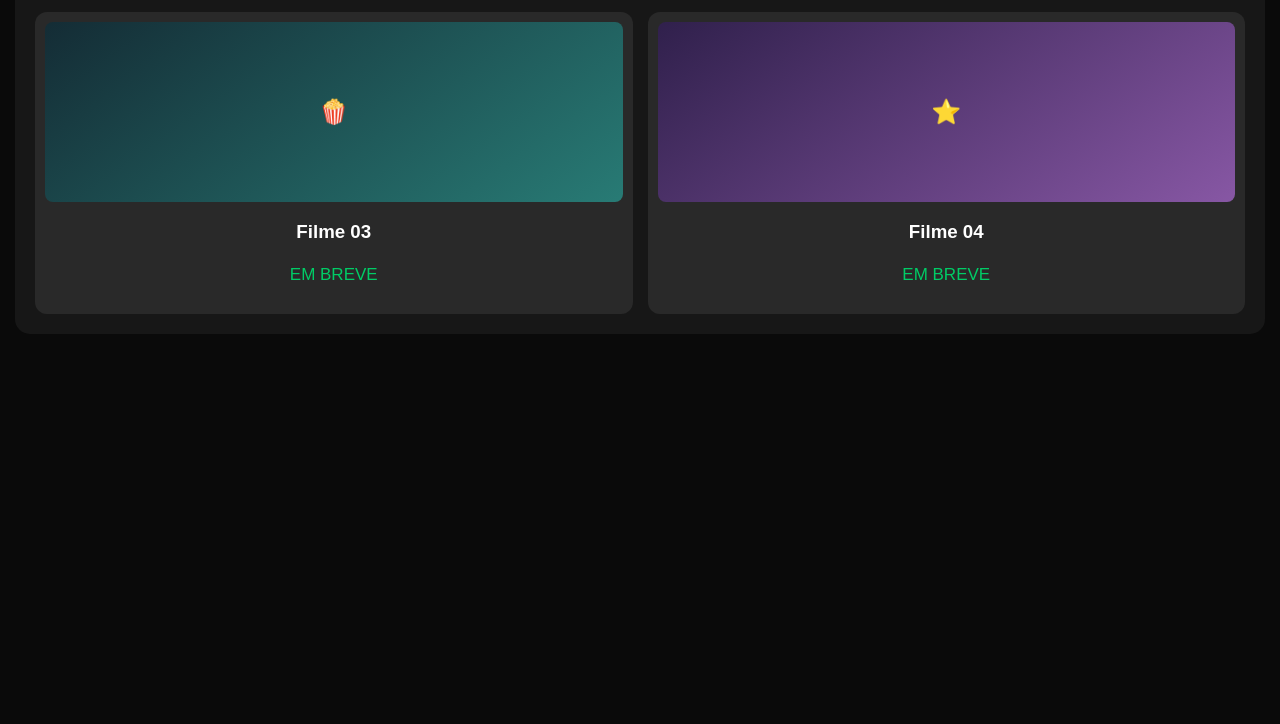
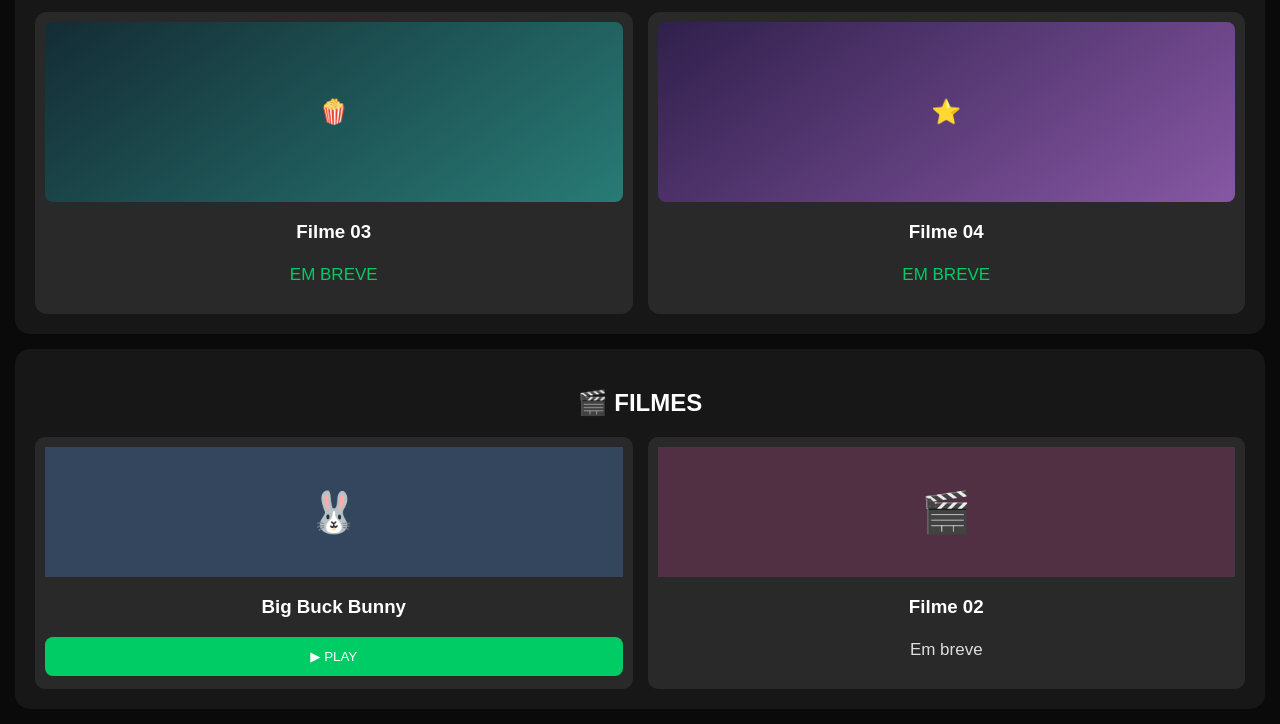
Before and after one commit to celiosilva12/celio-iptv, a plain HTML site: page index.html in a window 1280 px wide. Shown: the part 4362-5086 px from the top of the page. Before the commit the page ends 4711 px from the top, so only its background shows below. Drawn offline with Linux system fonts and the light colour scheme.

Commit message:
Add movie section with sample video and placeholder

```diff
--- a/index.html
+++ b/index.html
@@ -213,5 +213,21 @@ function abrirFilme(link) {
 }
 </script>
 
+<section style="background:#171717;color:white;padding:20px;margin:15px;border-radius:15px">
+<h2 style="text-align:center">🎬 FILMES</h2>
+<div style="display:grid;grid-template-columns:repeat(2,1fr);gap:15px">
+<div style="background:#292929;padding:10px;border-radius:10px">
+<div style="height:130px;background:#34465e;display:grid;place-items:center;font-size:40px">🐰</div>
+<h3>Big Buck Bunny</h3>
+<button onclick="abrirFilme('https://storage.googleapis.com/gtv-videos-bucket/sample/BigBuckBunny.mp4')" style="width:100%;padding:12px;background:#00cc66;color:white;border:0;border-radius:8px">▶ PLAY</button>
+</div>
+<div style="background:#292929;padding:10px;border-radius:10px">
+<div style="height:130px;background:#513044;display:grid;place-items:center;font-size:40px">🎬</div>
+<h3>Filme 02</h3>
+<p>Em breve</p>
+</div>
+</div>
+</section>
+
 </body>
 </html>
```
